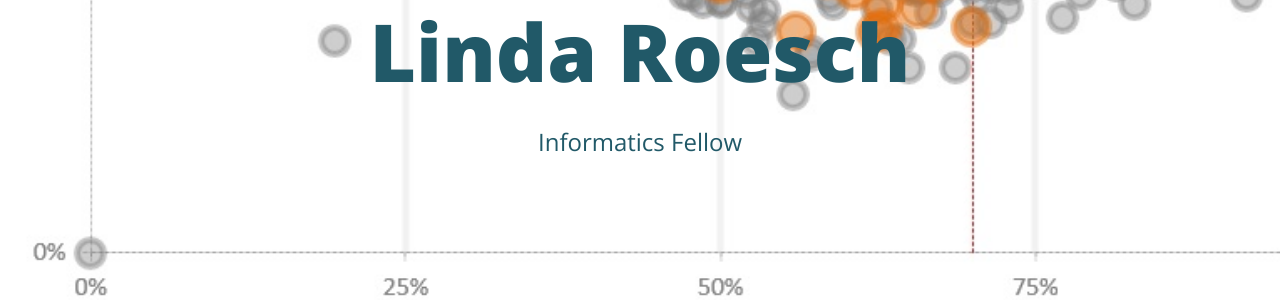
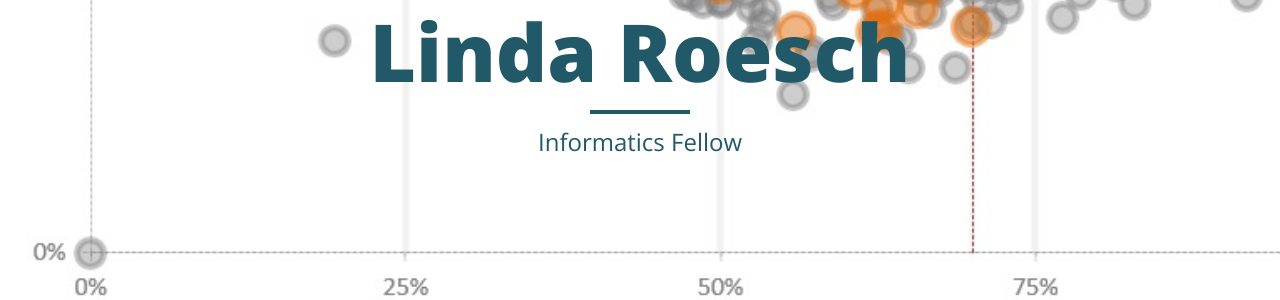
Before and after one commit to lindaroesch/lindaroesch.github.io, a Jekyll site: the page built from index.html, in a window 1280 px wide. Shown: the part 243-543 px from the top of the page. Built offline with Jekyll 4.4.1, drawn with Linux system fonts in a browser that asks for light colours; nearby versions of some CDN libraries.

Commit message:
Update clean-blog.css

```diff
--- a/css/clean-blog.css
+++ b/css/clean-blog.css
@@ -13,8 +13,8 @@
 a img:hover,
 a img:focus{cursor:zoom-in;}
 blockquote{color:#808080;font-style:italic;}
-hr.small{max-width:100px;margin:15px auto;border-width:4px;border-color:white;}
-.navbar-custom{background:white;position:absolute;top:0;left:0;width:100%;z-index:3;font-family:'Open Sans', 'Helvetica Neue', Helvetica, Arial, sans-serif;}
+hr.small{max-width:100px;margin:15px auto;border-width:4px;border-color:rgb(33, 89, 104);}
+.navbar-custom{background:rgb(33, 89, 104);position:absolute;top:0;left:0;width:100%;z-index:3;font-family:'Open Sans', 'Helvetica Neue', Helvetica, Arial, sans-serif;}
 .navbar-custom .navbar-brand{font-weight:800;}
 .navbar-custom .nav li a{text-transform:uppercase;font-size:12px;font-weight:800;letter-spacing:1px;}
 @media only screen and (min-width:768px){.navbar-custom{background:transparent;border-bottom:1px solid transparent;}
```
